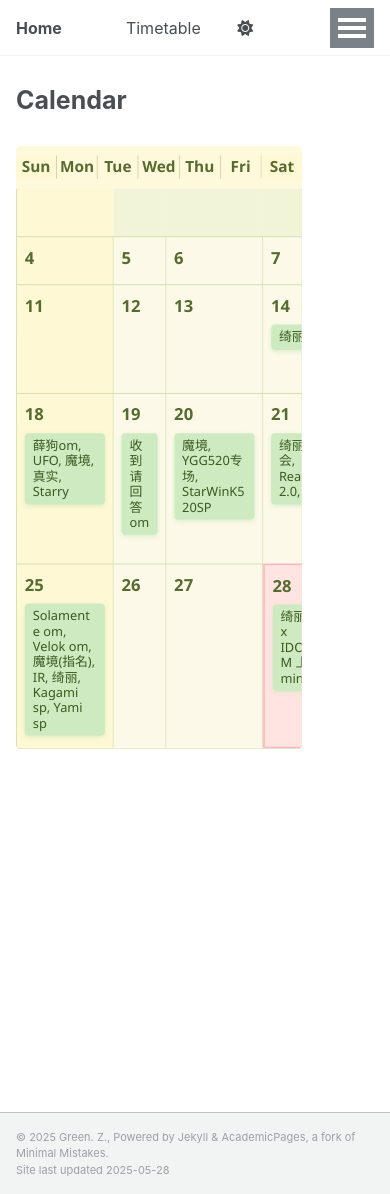
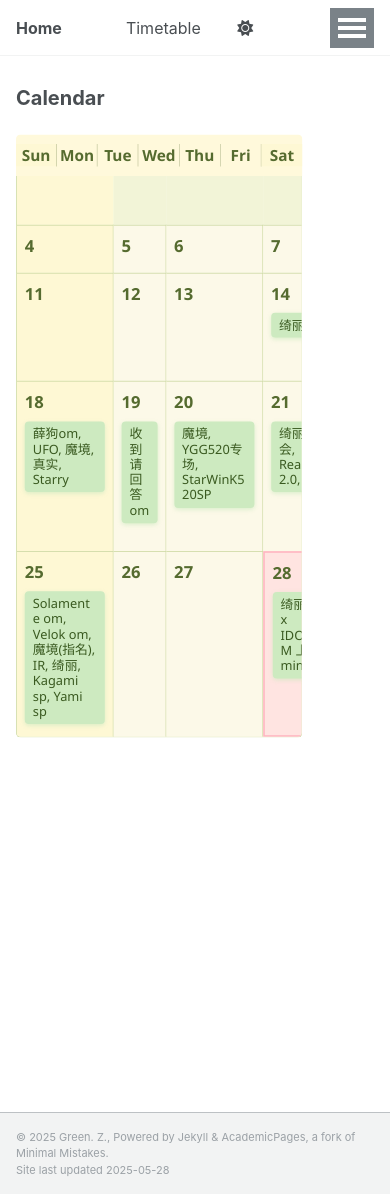
Before and after one commit to renloli/renloli.github.io, a Jekyll site: the page built from _pages/calendar.md, in a window 390 px wide and 1194 px high. Built offline with Jekyll 4.4.1, drawn with Linux system fonts in a browser that asks for light colours.

Commit message:
Update `calendar.html`.

```diff
--- a/_layouts/calendar.html
+++ b/_layouts/calendar.html
@@ -227,7 +227,12 @@
           }
 
           @media (max-width: 400px) {
-            #calendar-container {
+            .page {
+              width: 100%;
+              float: right;
+              margin-right: 0;
+              padding-left: 0.0%;
+              padding-right: 0.0%;
               transform: scale(0.8);
               transform-origin: top left;
             }
```
